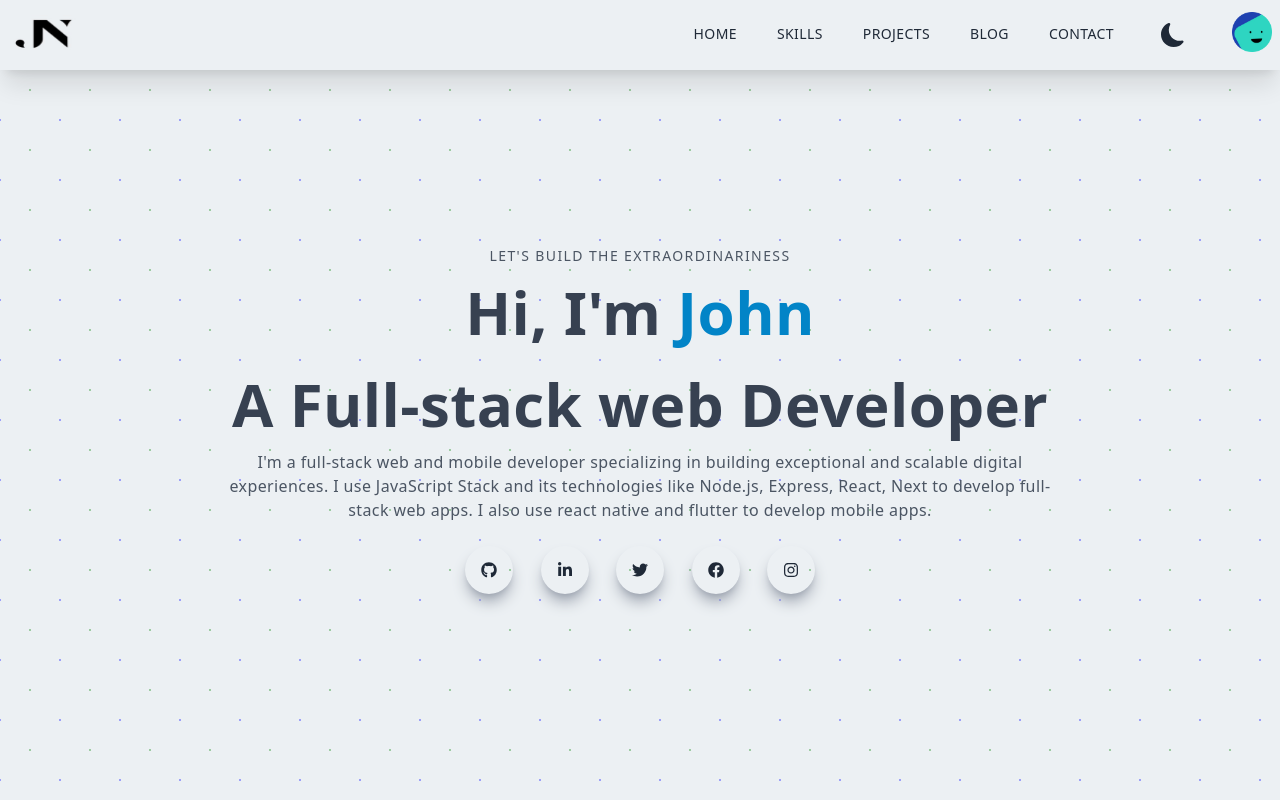
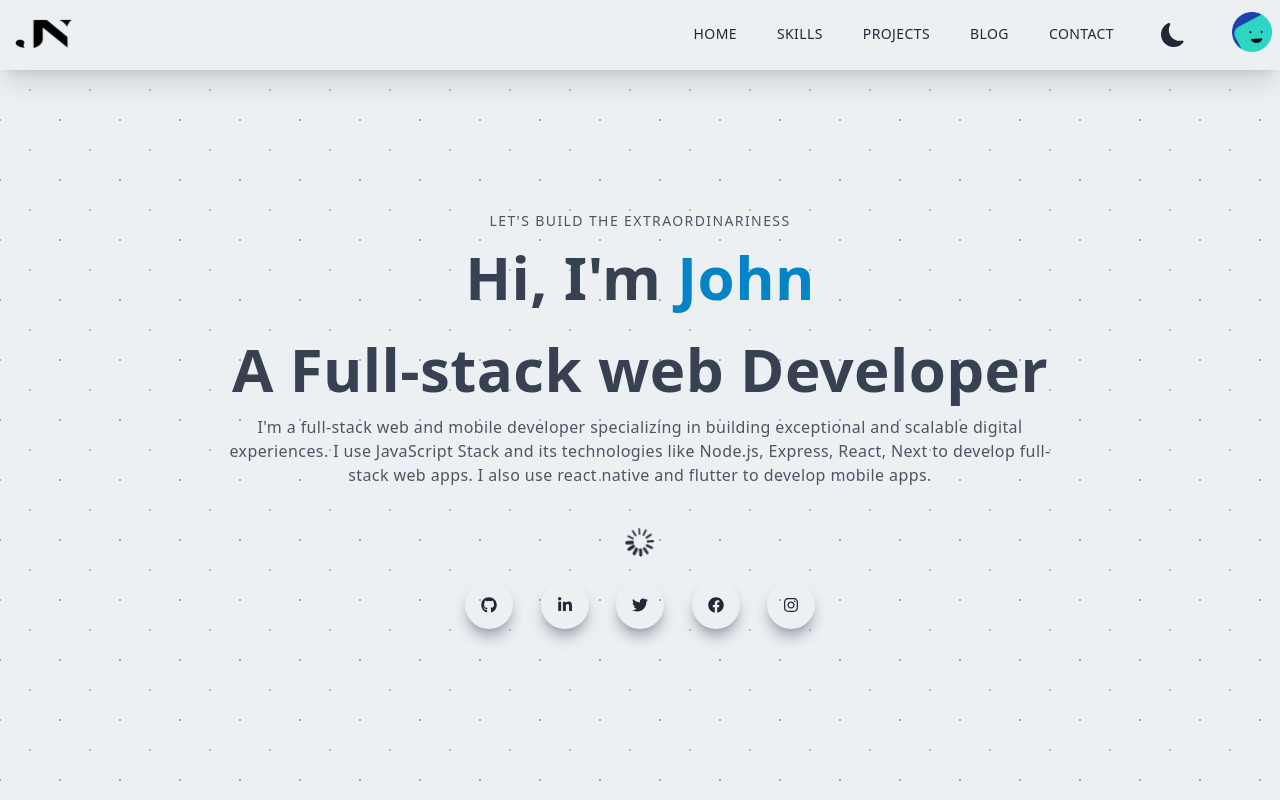
Before and after one commit to niyontwali/updated-portfolio-nextjs, a Next.js app: page / in a window 1280 px wide. Built offline with nearby package versions, Linux system fonts and the light colour scheme.

Commit message:
contact page was added

```diff
--- a/components/ContactSection.jsx
+++ b/components/ContactSection.jsx
@@ -1,9 +1,18 @@
 /* eslint-disable react/no-unescaped-entities */
 import Image from 'next/image'
 import profileImage from '../public/assets/profileImage.jpg'
+import {useState} from 'react'
 import {FaLinkedinIn, FaGithub, FaFacebook, FaInstagram, FaTwitter} from 'react-icons/fa'
+import Spinner from './Spinner'
+import { useEffect } from 'react'
 
 const ContactSection = () => {
+  const [isLoading, setIsLoading] = useState(true)
+
+  useEffect(() => {
+    setIsLoading(false)
+  }, [])
+
   return (
     <div className="w-full lg:h-screen">
       <div className="mx-w-[1240px] m-auto px-4 sm:px-8 md:px-16  pt-16 w-full" >
@@ -12,7 +21,9 @@ const ContactSection = () => {
           <div className="col-span-3 lg:col-span-2 w-full h-full shadow-md shadow-gray-300 dark:shadow-gray-800 rounded-xl  px-4 py-4 sm:py-2 md:py-0">
             <div className="lg:p-4 h-full">
               <div className='rounded-2xl overflow-hidden'>
-                <Image src={profileImage}  alt='Profile image' className='hover:scale-105 ease-in duration-300' />
+                {
+                  isLoading ? <Spinner/> : <Image src={profileImage}  alt='Profile image' className='hover:scale-105 ease-in duration-300' />
+                }
               </div>
               <div>
                 <h2 className='py-2 font-[500]'>John Niyontwali</h2>
--- a/components/Main.jsx
+++ b/components/Main.jsx
@@ -1,6 +1,7 @@
 /* eslint-disable react/no-unescaped-entities */
 import React from 'react'
 import {FaLinkedinIn, FaGithub, FaFacebook, FaInstagram, FaTwitter} from 'react-icons/fa'
+import Spinner from './Spinner'
 
 const Main = () => {
   return (
@@ -11,6 +12,7 @@ const Main = () => {
           <h1 className='py-4 text-gray-700 dark:text-gray-300'>Hi, I'm <span className='text-[#0284c7] border-b-2 border-b-transparent hover:cursor-pointer hover:border-b-[#0284c7]'>John</span></h1>
           <h1 className='py-4 text-gray-700 dark:text-gray-300'>A Full-stack web Developer</h1>
           <p className='text-gray-600 max-w-[70%] m-auto font-[500] dark:text-gray-400'>I'm a full-stack web and mobile developer specializing in building exceptional and scalable digital experiences. I use JavaScript Stack and its technologies like Node.js, Express, React, Next to develop full-stack web apps. I also use react native and flutter to develop mobile apps.</p>
+          <Spinner />
           <div className='flex items-center justify-center space-x-2 sm:justify-between md:justify-between max-w-[350px] m-auto py-6'>
             <div className='rounded-full shadow-lg shadow-gray-400 p-4 cursor-pointer hover:scale-110 ease-in duration-300'>
               <a href="https://github.com/niyontwali" target="_blank" rel="noopener noreferrer"><FaGithub /></a>
--- /dev/null
+++ b/components/Spinner.jsx
@@ -0,0 +1,14 @@
+import React from "react";
+import { ImSpinner3 } from "react-icons/im";
+import styles from '../styles/spinner.module.css'
+
+
+const Spinner = () => {
+  return (
+    <div className="flex justify-center mt-10">
+      <ImSpinner3 size={30} className={styles.spinner} />
+    </div>
+  );
+};
+
+export default Spinner;
--- /dev/null
+++ b/styles/spinner.module.css
@@ -0,0 +1,15 @@
+.spinner {
+  animation: spin infinite 2s linear;
+
+  /*You can increase or decrease the timer (5s) to
+     increase or decrease the speed of the spinner*/
+}
+
+@keyframes spin {
+  from {
+    transform: rotate(0deg);
+  }
+  to {
+    transform: rotate(360deg);
+  }
+}
```
